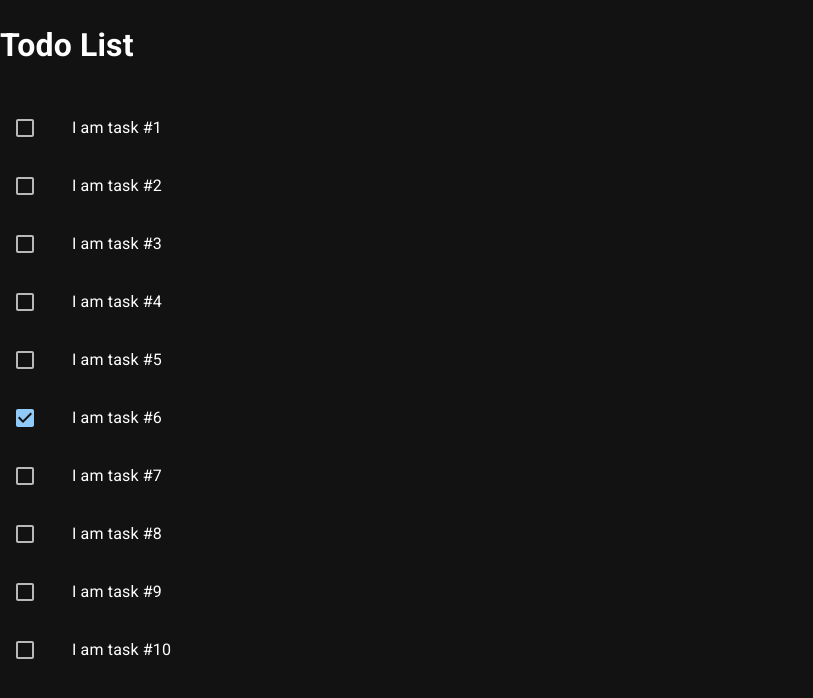
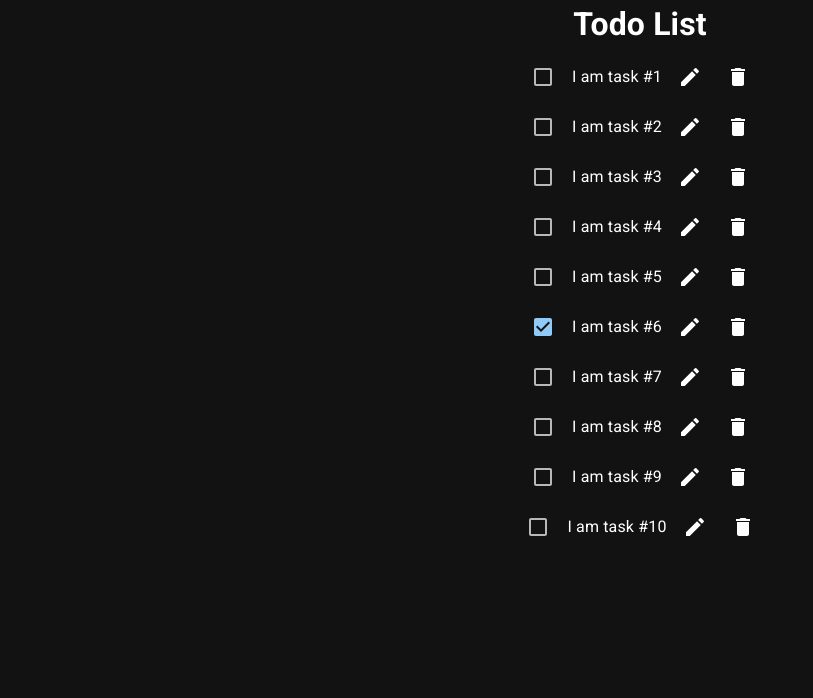
Before and after one commit to ProgrammingLogic/todo_frontend, a React (Vite) app: page / in a window 1280 px wide. Shown: the top 698 px of the page, without its empty margins (0-813 px from the left). Built offline with nearby package versions, Linux system fonts and the light colour scheme.

Commit message:
Update task list

```diff
--- a/src/App.jsx
+++ b/src/App.jsx
@@ -2,6 +2,8 @@ import { ThemeProvider, createTheme } from "@mui/material/styles";
 import CssBaseline from "@mui/material/CssBaseline";
 
 import List from "@mui/material/List";
+import Stack from "@mui/material/Stack";
+import Divider from "@mui/material/Divider";
 
 import { UseState, useState } from "react";
 
@@ -48,10 +50,10 @@ export default function App() {
   return (
     <ThemeProvider theme={darkTheme}>
       <CssBaseline />
-      <h1>Todo List</h1>
-      <List>
-        {tasks}
-      </List>
+        <Stack alignItems="center" spacing={1}>
+          <h1>Todo List</h1>
+          {tasks}
+        </Stack>
     </ThemeProvider>
   )
 }
--- a/src/components/Task.jsx
+++ b/src/components/Task.jsx
@@ -1,7 +1,8 @@
-import ListItem from "@mui/material/ListItem";
-import ListItemText from "@mui/material/ListItemText";
-import ListItemIcon from "@mui/material/ListItemIcon";
 import Checkbox from "@mui/material/Checkbox";
+import Stack from "@mui/material/Stack";
+import IconButton from '@mui/material/IconButton';
+import EditIcon from '@mui/icons-material/Edit';
+import DeleteIcon from '@mui/icons-material/Delete';
 
 
 export default function Task(props) {
@@ -9,15 +10,21 @@ export default function Task(props) {
     const completeTask = props.completeTask;
 
     return (
-        <ListItem>
-            <ListItemIcon>
-                <Checkbox
-                    edge="start"
-                    checked={task.completed}
-                    onChange={() => props.completeTask(task.key)}
-                />
-            </ListItemIcon>
-            <ListItemText primary={task.name}/>
-        </ListItem>
+        <Stack direction="row" spacing={1} alignItems="center">
+            <Checkbox
+                edge="start"
+                checked={task.completed}
+                onChange={() => props.completeTask(task.key)}
+            />
+
+            <p>{task.name}</p>
+
+            <IconButton>
+                <EditIcon />
+            </IconButton>
+            <IconButton>
+                <DeleteIcon />
+            </IconButton>
+        </Stack>
     );
 }
```
